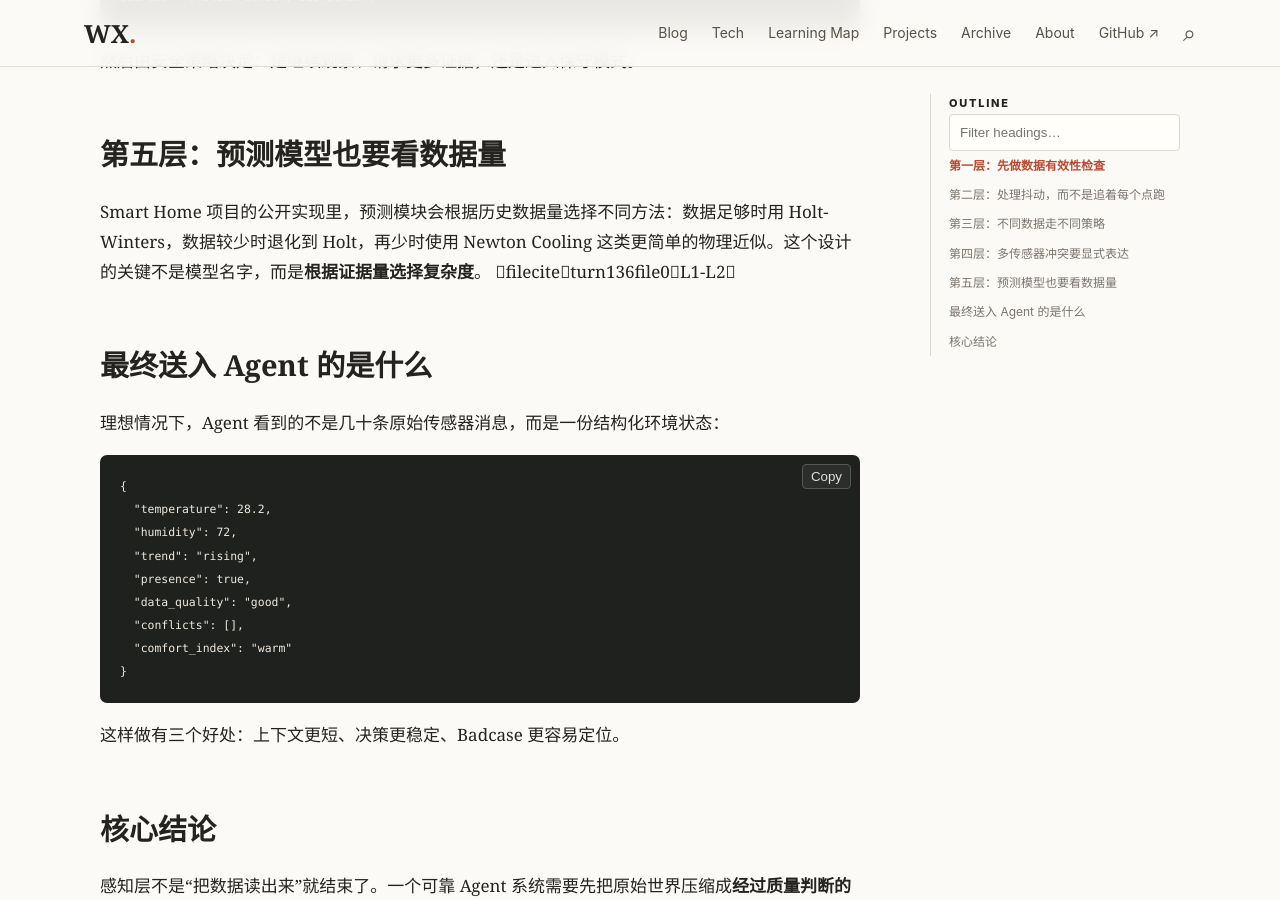
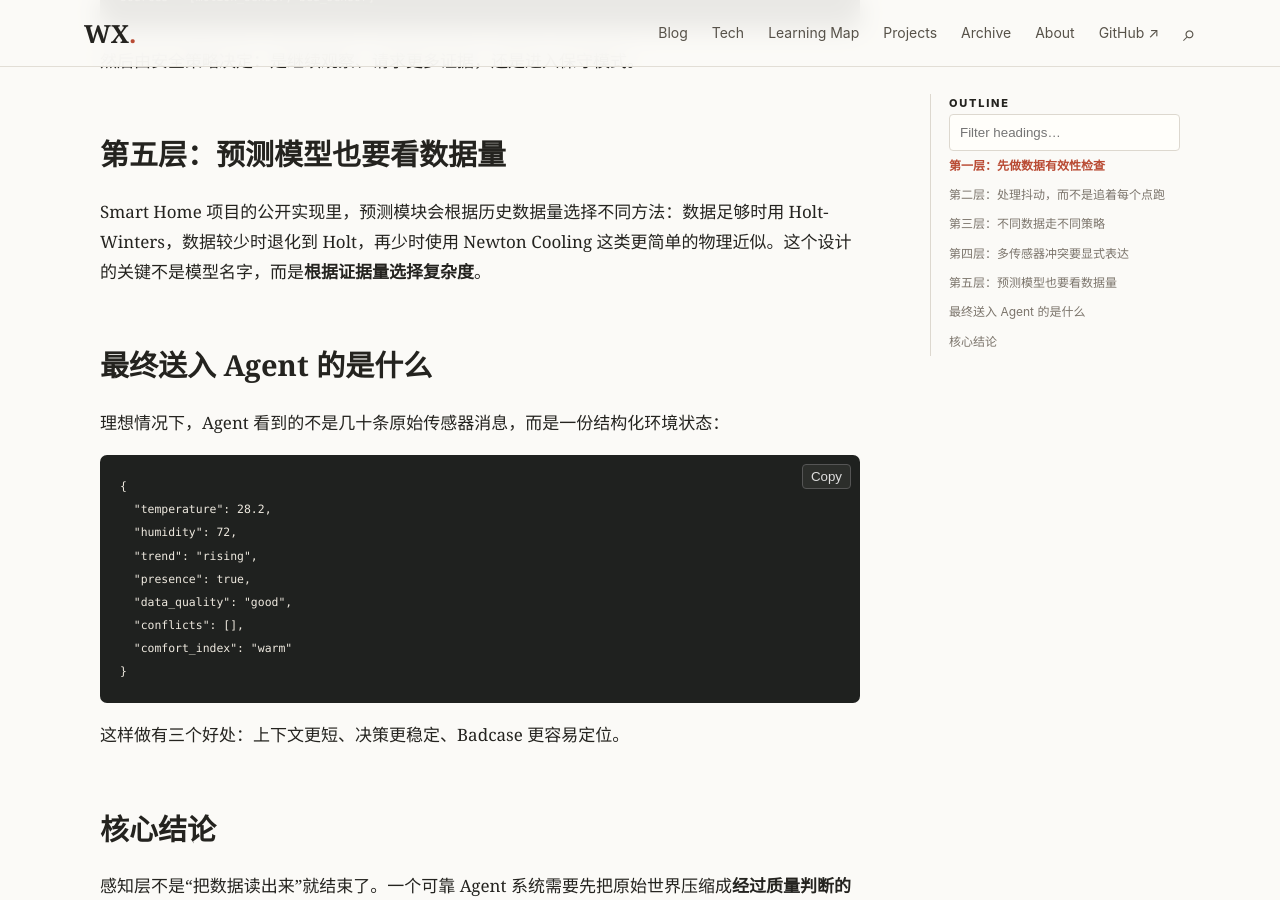
Before and after one commit to telawang91-dotcom/telawang91-dotcom.github.io, a Jekyll site: the page built from _posts/2026-09-15-smart-home-sensor-data.md, in a window 1280 px wide and 900 px high, scrolled down 2094 px. Built offline with Jekyll 4.4.1, drawn with Linux system fonts in a browser that asks for light colours.

Commit message:
Clean public case study text

```diff
--- a/_posts/2026-09-15-smart-home-sensor-data.md
+++ b/_posts/2026-09-15-smart-home-sensor-data.md
@@ -62,7 +62,7 @@ sources = [motion_sensor, bed_sensor]
 
 ## 第五层：预测模型也要看数据量
 
-Smart Home 项目的公开实现里，预测模块会根据历史数据量选择不同方法：数据足够时用 Holt-Winters，数据较少时退化到 Holt，再少时使用 Newton Cooling 这类更简单的物理近似。这个设计的关键不是模型名字，而是**根据证据量选择复杂度**。 fileciteturn136file0L1-L2
+Smart Home 项目的公开实现里，预测模块会根据历史数据量选择不同方法：数据足够时用 Holt-Winters，数据较少时退化到 Holt，再少时使用 Newton Cooling 这类更简单的物理近似。这个设计的关键不是模型名字，而是**根据证据量选择复杂度**。
 
 ## 最终送入 Agent 的是什么
 
```
